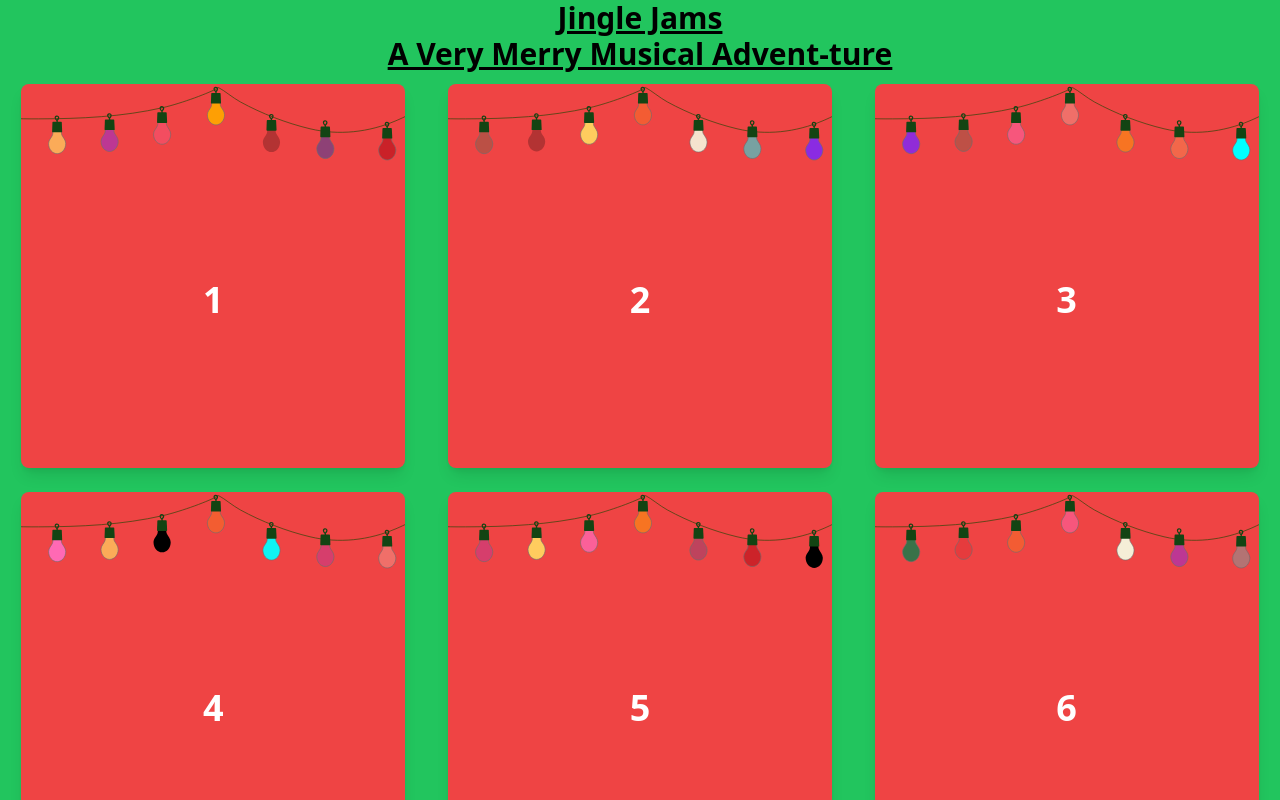
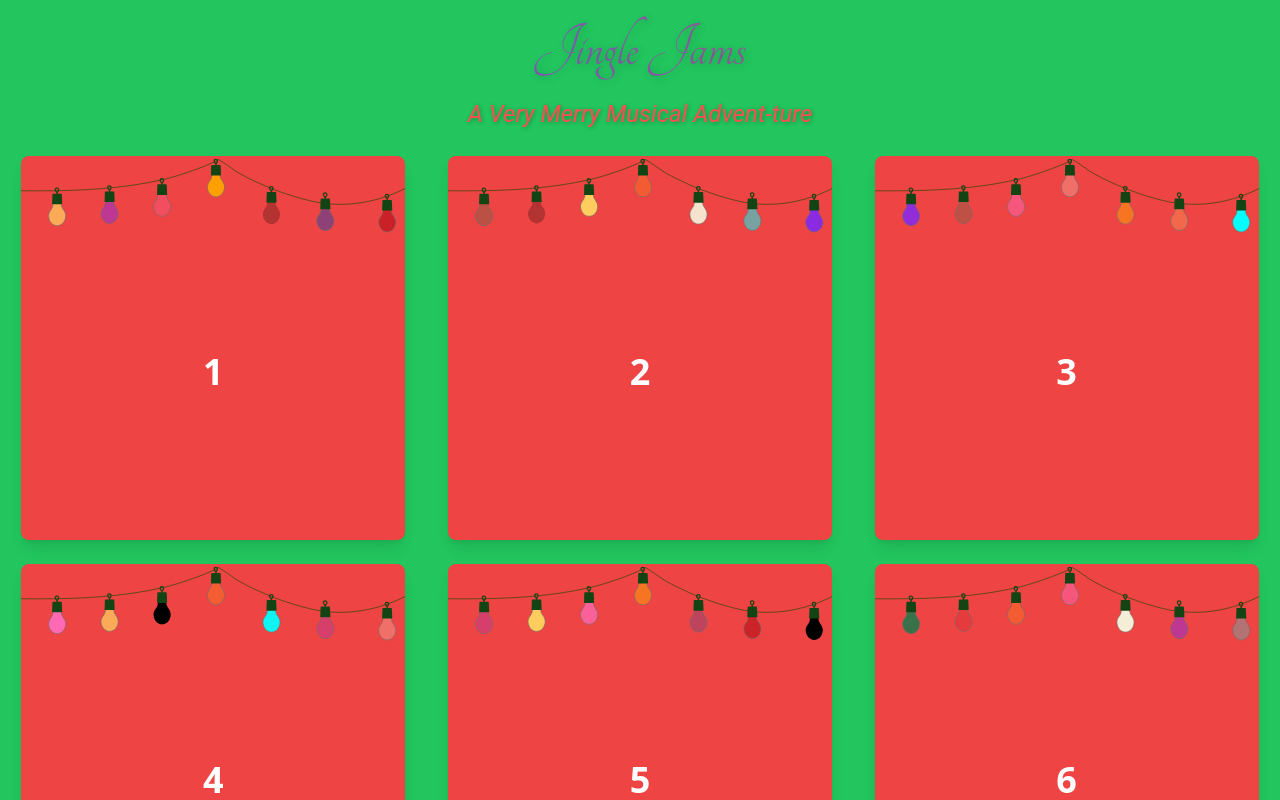
Before and after one commit to WordsofDefiance/advent-music, a Nuxt app: page / in a window 1280 px wide. Shown: the top 800 px of the page. Built offline with nearby package versions, Linux system fonts and the light colour scheme.

Commit message:
Update default.vue
actually try on the title

```diff
--- a/layouts/default.vue
+++ b/layouts/default.vue
@@ -1,11 +1,52 @@
 <template>
-    <div class="wrapper max-w-screen-xl my-0 mx-auto">
-    <header class="mb-3">
-        <h1 class="text-3xl font-bold underline text-center">Jingle Jams</h1>
-        <h2 class="text-3xl font-bold underline text-center">A Very Merry Musical Advent-ture</h2>
+  <div class="wrapper max-w-screen-xl my-0 mx-auto">
+    <header class="mb-6">
+      <h1 class="main-title text-center">Jingle Jams</h1>
+      <h2 class="subtitle text-center">
+        <span class="adventure">A Very Merry Musical Advent-ture</span>
+      </h2>
     </header>
-    <div class="content-wrapper ">
+    <div class="content-wrapper">
       <slot />
     </div>
   </div>
-  </template>
+</template>
+
+<style scoped>
+@import url('https://fonts.googleapis.com/css2?family=Tangerine:wght@400;700&display=swap');
+.main-title {
+  font-size: 4rem;
+  font-family: "Tangerine", cursive;
+  background: linear-gradient(to right, #4e65ff, #c55151);
+  -webkit-background-clip: text;
+  color: transparent;
+  text-shadow: 2px 2px 8px rgba(0, 0, 0, 0.2);
+  animation: shimmer 2s infinite;
+}
+
+.subtitle {
+  font-size: 1.5rem;
+  font-family: "Roboto", sans-serif;
+  color: #ffc107;
+  text-shadow: 1px 1px 4px rgba(0, 0, 0, 0.3);
+}
+
+.subtitle .highlight {
+  color: #6cc551;
+  font-weight: bold;
+}
+
+.subtitle .adventure {
+  color: #ff4e50;
+  font-style: italic;
+}
+
+@keyframes shimmer {
+  0% {
+    background-position: -100%;
+  }
+  100% {
+    background-position: 100%;
+  }
+}
+</style>
```
